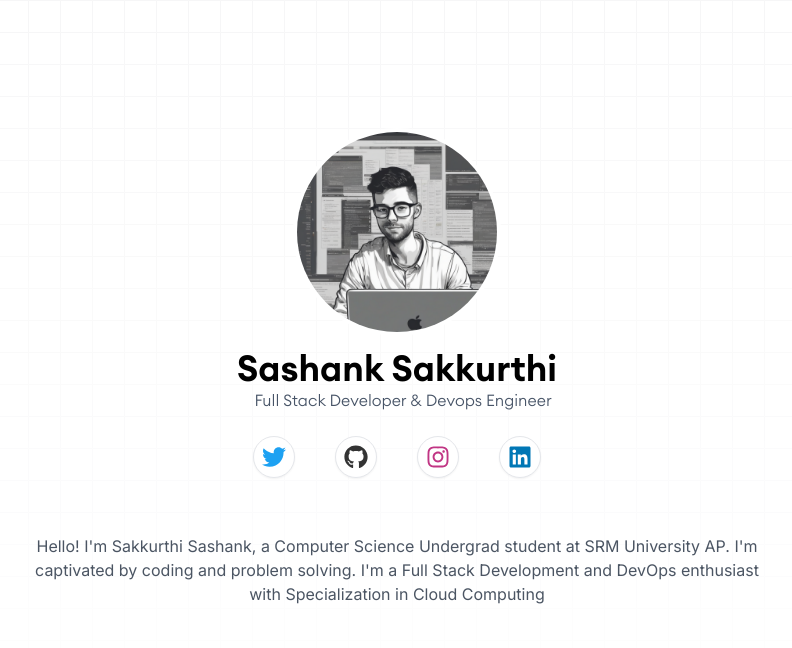
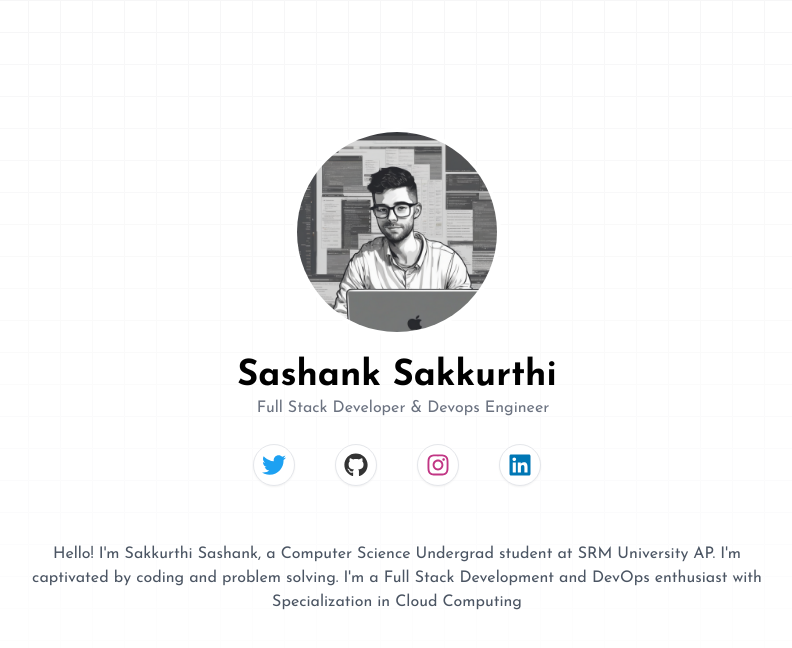
Before and after one commit to sakkurthi-sashank/sashank.me, a React (Vite) app: page / in a window 1280 px wide. Shown: the top 648 px of the page, without its empty margins (243-1035 px from the left). Built offline with nearby package versions, Linux system fonts and the light colour scheme.

Commit message:
[fix] font update

```diff
--- a/src/App.tsx
+++ b/src/App.tsx
@@ -39,10 +39,10 @@ export function App() {
             alt="Sashank Sakkurthi"
           />
         </div>
-        <h3 className="pt-3 text-center font-euclid text-4xl font-semibold antialiased">
+        <h3 className="pt-5 text-center font-josefin-sans text-4xl font-bold antialiased">
           Sashank Sakkurthi
         </h3>
-        <h5 className="ml-3 text-center font-euclid text-base font-light text-[#475467]">
+        <h5 className="pl-3 text-center font-josefin-sans text-base font-normal text-gray-500 antialiased">
           Full Stack Developer & Devops Engineer
         </h5>
 
@@ -59,7 +59,7 @@ export function App() {
           ))}
         </div>
 
-        <div className="z-10 mt-14 max-w-3xl px-4 text-center font-inter text-sm font-normal text-gray-600 antialiased sm:text-base">
+        <div className="z-10 mt-14 max-w-3xl px-4 text-center font-josefin-sans text-sm font-normal text-gray-600 antialiased sm:text-base">
           <p>
             Hello! I'm Sakkurthi Sashank, a Computer Science Undergrad student
             at SRM University AP. I'm captivated by coding and problem solving.
--- a/src/index.css
+++ b/src/index.css
@@ -1,139 +1,6 @@
 @import url("https://fonts.googleapis.com/css2?family=Inter:wght@100;200;300;400;500;600;700;800;900&display=swap");
+@import url("https://fonts.googleapis.com/css2?family=Josefin+Sans:wght@100;200;300;400;500;600;700&display=swap");
 
 @tailwind base;
 @tailwind components;
 @tailwind utilities;
-
-@font-face {
-  font-family: "Euclid Circular A";
-  src: url("assets/fonts/EuclidCircularA-Bold.eot");
-  src: local("Euclid Circular A Bold"), local("EuclidCircularA-Bold"),
-    url("assets/fonts/EuclidCircularA-Bold.eot?#iefix")
-      format("embedded-opentype"),
-    url("assets/fonts/EuclidCircularA-Bold.woff2") format("woff2"),
-    url("assets/fonts/EuclidCircularA-Bold.woff") format("woff"),
-    url("assets/fonts/EuclidCircularA-Bold.ttf") format("truetype");
-  font-weight: bold;
-  font-style: normal;
-}
-
-@font-face {
-  font-family: "Euclid Circular A";
-  src: url("assets/fonts/EuclidCircularA-Light.eot");
-  src: local("Euclid Circular A Light"), local("EuclidCircularA-Light"),
-    url("assets/fonts/EuclidCircularA-Light.eot?#iefix")
-      format("embedded-opentype"),
-    url("assets/fonts/EuclidCircularA-Light.woff2") format("woff2"),
-    url("assets/fonts/EuclidCircularA-Light.woff") format("woff"),
-    url("assets/fonts/EuclidCircularA-Light.ttf") format("truetype");
-  font-weight: 300;
-  font-style: normal;
-}
-
-@font-face {
-  font-family: "Euclid Circular A";
-  src: url("assets/fonts/EuclidCircularA-BoldItalic.eot");
-  src: local("Euclid Circular A Bold Italic"),
-    local("EuclidCircularA-BoldItalic"),
-    url("assets/fonts/EuclidCircularA-BoldItalic.eot?#iefix")
-      format("embedded-opentype"),
-    url("assets/fonts/EuclidCircularA-BoldItalic.woff2") format("woff2"),
-    url("assets/fonts/EuclidCircularA-BoldItalic.woff") format("woff"),
-    url("assets/fonts/EuclidCircularA-BoldItalic.ttf") format("truetype");
-  font-weight: bold;
-  font-style: italic;
-}
-
-@font-face {
-  font-family: "Euclid Circular A";
-  src: url("EuclidCircularA-LightItalic.eot");
-  src: local("Euclid Circular A Light Italic"),
-    local("EuclidCircularA-LightItalic"),
-    url("assets/fonts/EuclidCircularA-LightItalic.eot?#iefix")
-      format("embedded-opentype"),
-    url("assets/fonts/EuclidCircularA-LightItalic.woff2") format("woff2"),
-    url("assets/fonts/EuclidCircularA-LightItalic.woff") format("woff"),
-    url("assets/fonts/EuclidCircularA-LightItalic.ttf") format("truetype");
-  font-weight: 300;
-  font-style: italic;
-}
-
-@font-face {
-  font-family: "Euclid Circular A";
-  src: url("assets/fonts/EuclidCircularA-Regular.eot");
-  src: local("Euclid Circular A Regular"), local("EuclidCircularA-Regular"),
-    url("assets/fonts/EuclidCircularA-Regular.eot?#iefix")
-      format("embedded-opentype"),
-    url("assets/fonts/EuclidCircularA-Regular.woff2") format("woff2"),
-    url("assets/fonts/EuclidCircularA-Regular.woff") format("woff"),
-    url("assets/fonts/EuclidCircularA-Regular.ttf") format("truetype");
-  font-weight: normal;
-  font-style: normal;
-}
-
-@font-face {
-  font-family: "Euclid Circular A";
-  src: url("assets/fonts/EuclidCircularA-SemiBold.eot");
-  src: local("Euclid Circular A SemiBold"), local("EuclidCircularA-SemiBold"),
-    url("assets/fonts/EuclidCircularA-SemiBold.eot?#iefix")
-      format("embedded-opentype"),
-    url("assets/fonts/EuclidCircularA-SemiBold.woff2") format("woff2"),
-    url("assets/fonts/EuclidCircularA-SemiBold.woff") format("woff"),
-    url("assets/fonts/EuclidCircularA-SemiBold.ttf") format("truetype");
-  font-weight: 600;
-  font-style: normal;
-}
-
-@font-face {
-  font-family: "Euclid Circular A";
-  src: url("assets/fonts/EuclidCircularA-Medium.eot");
-  src: local("Euclid Circular A Medium"), local("EuclidCircularA-Medium"),
-    url("assets/fonts/EuclidCircularA-Medium.eot?#iefix")
-      format("embedded-opentype"),
-    url("assets/fonts/EuclidCircularA-Medium.woff2") format("woff2"),
-    url("assets/fonts/EuclidCircularA-Medium.woff") format("woff"),
-    url("assets/fonts/EuclidCircularA-Medium.ttf") format("truetype");
-  font-weight: 500;
-  font-style: normal;
-}
-
-@font-face {
-  font-family: "Euclid Circular A";
-  src: url("assets/fonts/EuclidCircularA-Italic.eot");
-  src: local("Euclid Circular A Italic"), local("EuclidCircularA-Italic"),
-    url("assets/fonts/EuclidCircularA-Italic.eot?#iefix")
-      format("embedded-opentype"),
-    url("assets/fonts/EuclidCircularA-Italic.woff2") format("woff2"),
-    url("assets/fonts/EuclidCircularA-Italic.woff") format("woff"),
-    url("assets/fonts/EuclidCircularA-Italic.ttf") format("truetype");
-  font-weight: normal;
-  font-style: italic;
-}
-
-@font-face {
-  font-family: "Euclid Circular A";
-  src: url("assets/fonts/EuclidCircularA-SemiBoldItalic.eot");
-  src: local("Euclid Circular A SemiBold Italic"),
-    local("EuclidCircularA-SemiBoldItalic"),
-    url("assets/fonts/EuclidCircularA-SemiBoldItalic.eot?#iefix")
-      format("embedded-opentype"),
-    url("assets/fonts/EuclidCircularA-SemiBoldItalic.woff2") format("woff2"),
-    url("assets/fonts/EuclidCircularA-SemiBoldItalic.woff") format("woff"),
-    url("assets/fonts/EuclidCircularA-SemiBoldItalic.ttf") format("truetype");
-  font-weight: 600;
-  font-style: italic;
-}
-
-@font-face {
-  font-family: "Euclid Circular A";
-  src: url("EuclidCircularA-MediumItalic.eot");
-  src: local("Euclid Circular A Medium Italic"),
-    local("EuclidCircularA-MediumItalic"),
-    url("assets/fonts/EuclidCircularA-MediumItalic.eot?#iefix")
-      format("embedded-opentype"),
-    url("assets/fonts/EuclidCircularA-MediumItalic.woff2") format("woff2"),
-    url("assets/fonts/EuclidCircularA-MediumItalic.woff") format("woff"),
-    url("assets/fonts/EuclidCircularA-MediumItalic.ttf") format("truetype");
-  font-weight: 500;
-  font-style: italic;
-}
--- a/tailwind.config.mjs
+++ b/tailwind.config.mjs
@@ -5,7 +5,7 @@ export default {
     extend: {
       fontFamily: {
         inter: ["Inter", "sans-serif"],
-        euclid: ["Euclid Circular A", "sans-serif"],
+        "josefin-sans": ["Josefin Sans", "sans-serif"],
       },
     },
   },
```
